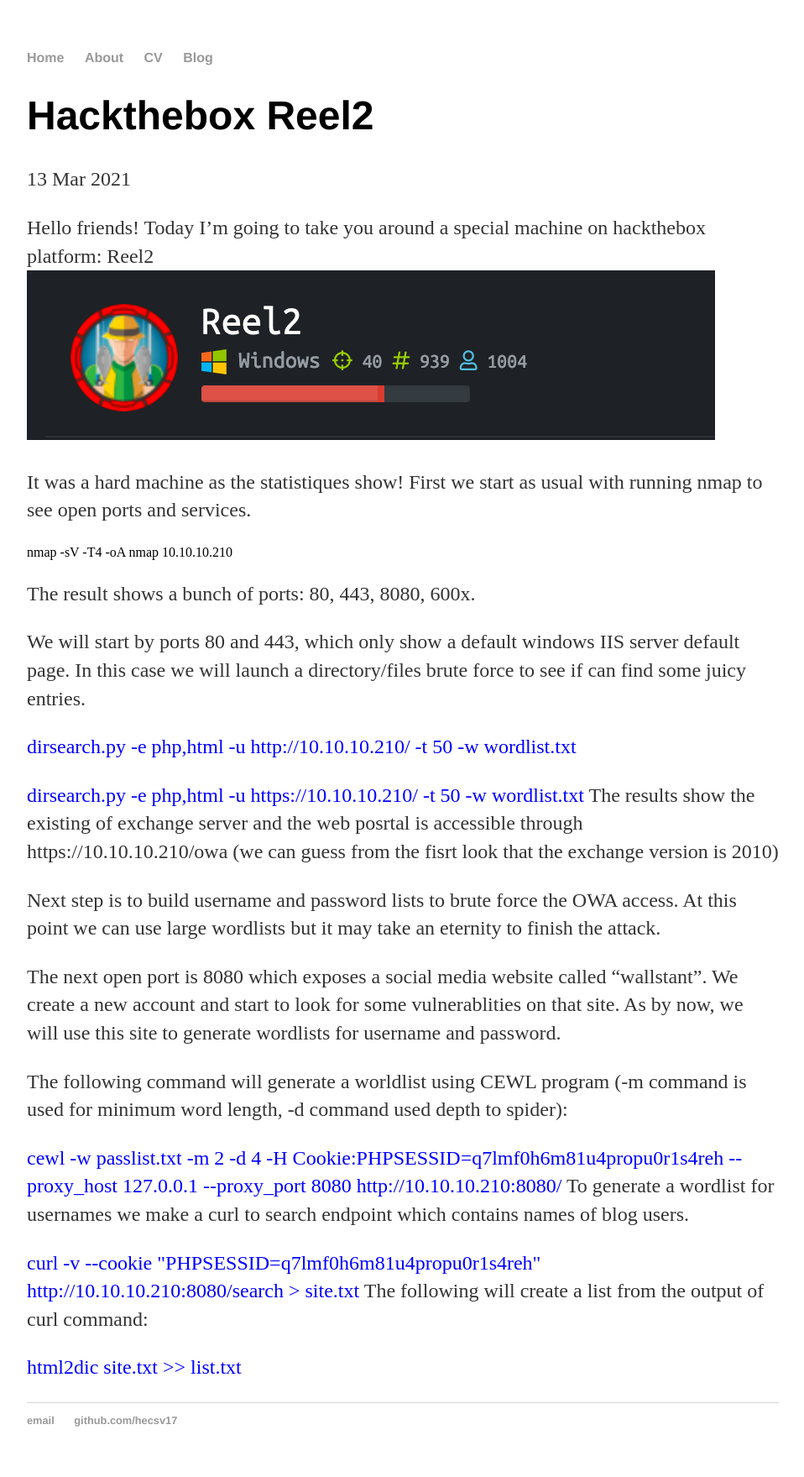
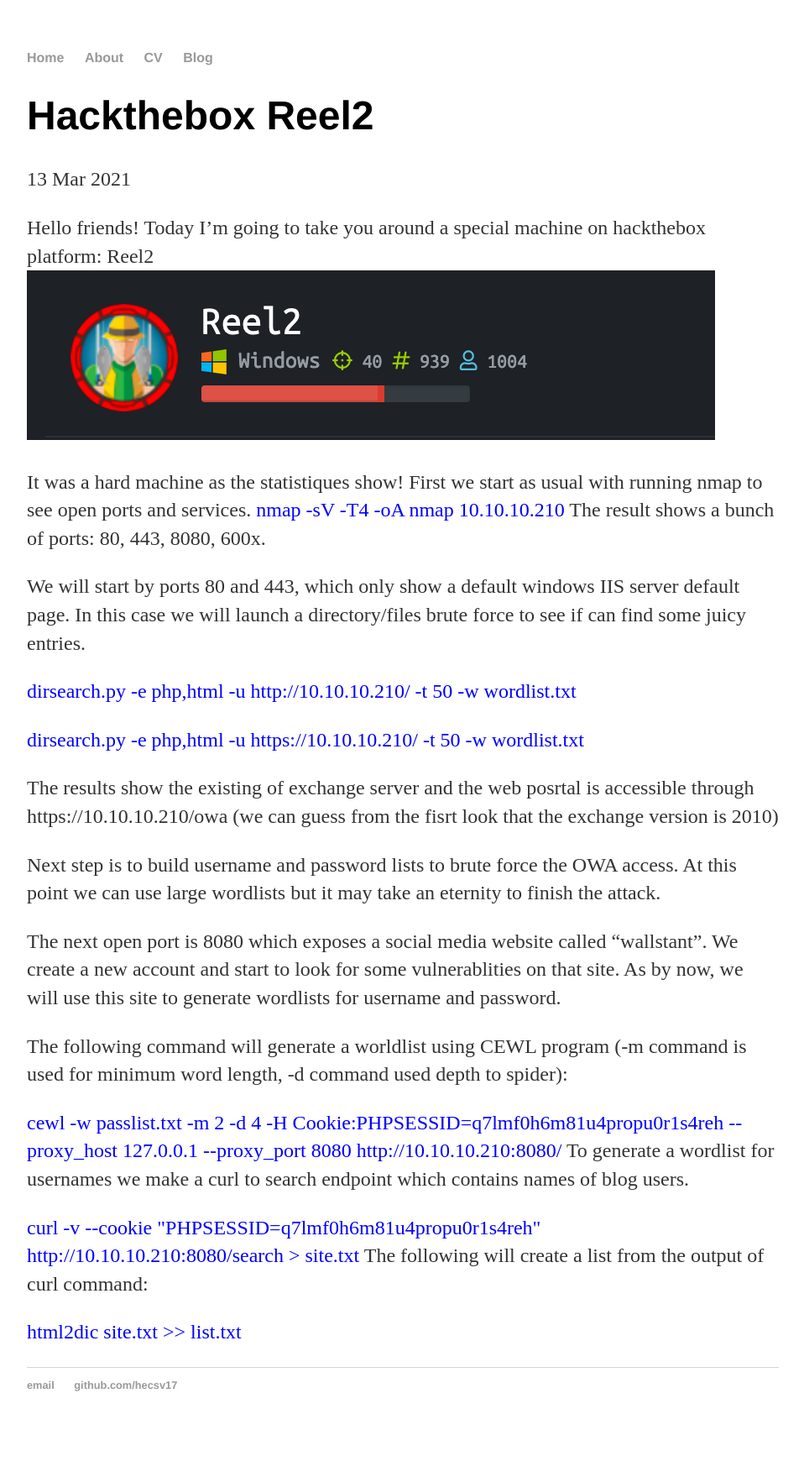
Before and after one commit to hecsv17/hecsv17.github.io, a Jekyll site: the page built from _posts/2021-03-13-hackthebox-reel2.md, in a window 1280 px wide. Shown: the whole page at 84% size, without its empty margins (160-1118 px from the left). Built offline with Jekyll 4.4.1, drawn with Linux system fonts in a browser that asks for light colours; our own code applies the rules of GitHub Pages for plain Markdown files; after the commit the page ends 1717 px from its top, so only the background shows below that.

Commit message:
Update 2021-03-13-hackthebox-reel2.md

```diff
--- a/_posts/2021-03-13-hackthebox-reel2.md
+++ b/_posts/2021-03-13-hackthebox-reel2.md
@@ -4,7 +4,7 @@
 
 It was a hard machine as the statistiques show!
 First we start as usual with running <emb>nmap</emb> to see open ports and services.
-<emb>nmap -sV -T4 -oA nmap 10.10.10.210</emb>
+<span style="color:blue"><emb>nmap -sV -T4 -oA nmap 10.10.10.210</emb></span>
 The result shows a bunch of ports: 80, 443, 8080, 600x.
 
 
@@ -14,6 +14,8 @@
 
 
 <span style="color:blue"><emb>dirsearch.py -e php,html -u https://10.10.10.210/ -t 50 -w wordlist.txt</emb></span>
+
+
 The results show the existing of exchange server and the web posrtal is accessible through https://10.10.10.210/owa (we can guess from the fisrt look that the exchange version is 2010)
 
 Next step is to build username and password lists to brute force the OWA access. At this point we can use large wordlists but it may take an eternity to finish the attack.
```
